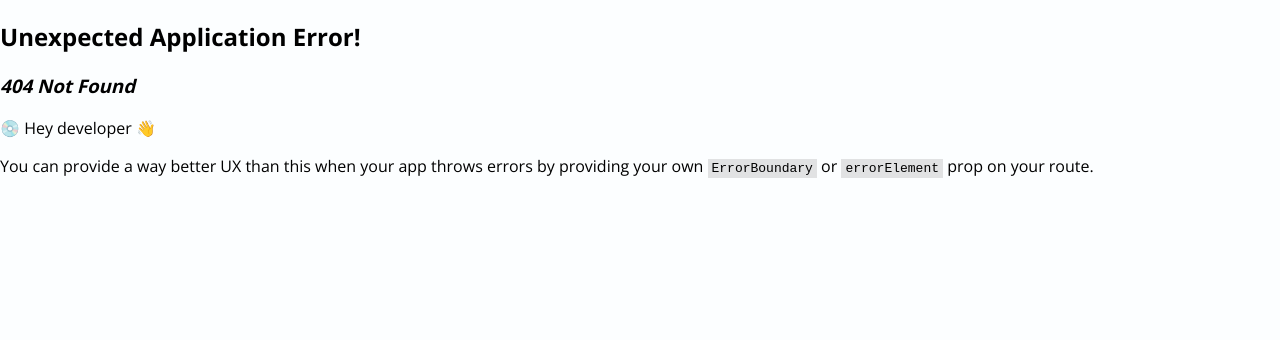
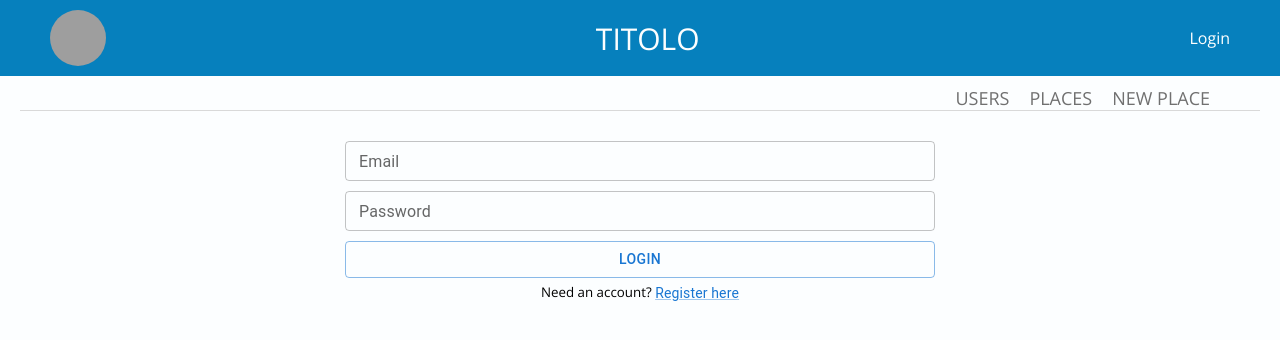
Before and after one commit to paolo-isella/react-app-viaggi, a React (Create React App) app: page /auth in a window 1280 px wide. Before the commit this address had no page. Shown: the top 340 px of the page. Built offline with nearby package versions, Linux system fonts and the light colour scheme; grey boxes are pictures that could not be loaded.

Commit message:
form aggiunta e modifica + auth + authctx + protectedRoutes

```diff
--- a/src/App.tsx
+++ b/src/App.tsx
@@ -1,7 +1,12 @@
+import AuthContextProvider from "./shared/context/AuthContext";
 import RouterComponent from "./shared/RouterComponent";
 
 function App() {
-  return <RouterComponent />;
+  return (
+    <AuthContextProvider>
+      <RouterComponent />
+    </AuthContextProvider>
+  );
 }
 
 export default App;
--- a/src/places/components/PlaceItem.tsx
+++ b/src/places/components/PlaceItem.tsx
@@ -7,6 +7,7 @@ import {
   Typography,
 } from "@mui/material";
 import { Box } from "@mui/system";
+import { NavLink } from "react-router-dom";
 import { Place } from "../pages/UserPlaces";
 
 const PlaceItem = ({ place }: { place: Place }) => {
@@ -39,7 +40,9 @@ const PlaceItem = ({ place }: { place: Place }) => {
         sx={{ justifyContent: "center", padding: "0px 10px 10px 10px" }}
       >
         <Button size="small">VIEW ON MAP</Button>
-        <Button size="small">EDIT</Button>
+        <NavLink style={{ textDecoration: "none" }} to={`${place.id}`}>
+          <Button size="small">EDIT</Button>
+        </NavLink>
         <Button size="small">DELETE</Button>
       </CardActions>
     </Card>
--- a/src/places/pages/NewPlace.tsx
+++ b/src/places/pages/NewPlace.tsx
@@ -1,7 +1,70 @@
-import React from "react";
+import { Button, FormControl, TextField } from "@mui/material";
+import { Box } from "@mui/system";
+import { useForm } from "react-hook-form";
+import { NavLink } from "react-router-dom";
+
+export type PlaceType = {
+  title: string | undefined;
+  description: string | undefined;
+  address?: string | undefined;
+};
 
 const NewPlace = () => {
-  return <h2>NewPlace Works!</h2>;
+  const { handleSubmit, register } = useForm<PlaceType>({
+    mode: "onChange",
+    reValidateMode: "onChange",
+    defaultValues: {
+      title: undefined,
+      description: undefined,
+      address: undefined,
+    },
+  });
+
+  const onHandleSubmitHandler = (input: PlaceType) => {
+    console.log(input);
+  };
+
+  return (
+    <Box
+      sx={{
+        display: "flex",
+        flexDirection: "column",
+        justifyContent: "center",
+        alignItems: "center",
+        padding: "0px 50px",
+        gap: "5px",
+      }}
+    >
+      <FormControl sx={{ gap: "10px", width: "50%" }}>
+        <TextField
+          type="text"
+          label="Title"
+          size="small"
+          {...register("title", { required: true })}
+        />
+        <TextField
+          label="Description"
+          multiline
+          rows={4}
+          {...register("description", { required: true })}
+        />
+        <TextField
+          type="text"
+          label="Address"
+          size="small"
+          {...register("address", { required: true })}
+        />
+        <Button
+          variant="outlined"
+          color="primary"
+          type="submit"
+          onClick={handleSubmit(onHandleSubmitHandler)}
+        >
+          ADD PLACE
+        </Button>
+      </FormControl>
+    </Box>
+  );
 };
 
 export default NewPlace;
--- /dev/null
+++ b/src/places/pages/UpdatePlace.tsx
@@ -0,0 +1,97 @@
+import { Box, Button, FormControl, TextField } from "@mui/material";
+import { useForm } from "react-hook-form";
+import { useParams } from "react-router-dom";
+import { PlaceType } from "./NewPlace";
+
+const DUMMY_PLACES = [
+  {
+    id: "p1",
+    title: "Empire State Building",
+    description: "One of the most famous sky scrapers in the world!",
+    imageUrl:
+      "https://upload.wikimedia.org/wikipedia/commons/thumb/d/df/NYC_Empire_State_Building.jpg/640px-NYC_Empire_State_Building.jpg",
+    address: "20 W 34th St, New York, NY 10001",
+    location: {
+      lat: 40.7484405,
+      lng: -73.9878584,
+    },
+    creator: "u1",
+  },
+  {
+    id: "p2",
+    title: "Empire State Building",
+    description: "One of the most famous sky scrapers in the world!",
+    imageUrl:
+      "https://upload.wikimedia.org/wikipedia/commons/thumb/d/df/NYC_Empire_State_Building.jpg/640px-NYC_Empire_State_Building.jpg",
+    address: "20 W 34th St, New York, NY 10001",
+    location: {
+      lat: 40.7484405,
+      lng: -73.9878584,
+    },
+    creator: "u2",
+  },
+];
+
+const UpdatePlace = () => {
+  const placeId = useParams().placeId;
+  const identifiedPlace = DUMMY_PLACES.find((p) => p.id === placeId);
+
+  const { handleSubmit, register } = useForm<PlaceType>({
+    mode: "onChange",
+    reValidateMode: "onChange",
+    defaultValues: {
+      title: identifiedPlace?.title,
+      description: identifiedPlace?.description,
+    },
+  });
+
+  if (!identifiedPlace) {
+    return (
+      <div className="center">
+        <h2>Could not find place!</h2>
+      </div>
+    );
+  }
+
+  const onHandleSubmitHandler = (input: PlaceType) => {
+    console.log(input);
+  };
+
+  return (
+    <Box
+      sx={{
+        display: "flex",
+        flexDirection: "column",
+        justifyContent: "center",
+        alignItems: "center",
+        padding: "0px 50px",
+        gap: "5px",
+      }}
+    >
+      <FormControl sx={{ gap: "10px", width: "50%" }}>
+        <TextField
+          type="text"
+          label="Title"
+          size="small"
+          {...register("title", { required: true })}
+        />
+        <TextField
+          label="Description"
+          multiline
+          rows={4}
+          {...register("description", { required: true })}
+        />
+        <Button
+          variant="outlined"
+          color="primary"
+          type="submit"
+          onClick={handleSubmit(onHandleSubmitHandler)}
+        >
+          ADD PLACE
+        </Button>
+      </FormControl>
+    </Box>
+  );
+};
+
+export default UpdatePlace;
--- a/src/shared/Header.tsx
+++ b/src/shared/Header.tsx
@@ -1,7 +1,12 @@
-import { Avatar, Box } from "@mui/material";
-import { NavLink } from "react-router-dom";
+import { Avatar, Box, Link } from "@mui/material";
+import { useContext } from "react";
+import { NavLink, useNavigate } from "react-router-dom";
+import { AuthContext } from "./context/AuthContext";
 
 const Header = () => {
+  const { isLogged, logout } = useContext(AuthContext);
+  const navigate = useNavigate();
+
   return (
     <Box
       sx={{
@@ -20,11 +25,25 @@ const Header = () => {
           sx={{ width: 56, height: 56 }}
         />
       </NavLink>
-
       <Box sx={{ fontSize: "30px" }}>TITOLO</Box>
-      <NavLink style={{ textDecoration: "none", color: "white" }} to="/auth">
-        {(navData) => (navData.isActive ? <b>Login</b> : "Login")}
-      </NavLink>
+      {isLogged && (
+        <Link
+          style={{ textDecoration: "none", color: "white" }}
+          component="button"
+          variant="body2"
+          onClick={() => {
+            logout();
+            navigate("/");
+          }}
+        >
+          Logout
+        </Link>
+      )}
+      {!isLogged && (
+        <NavLink style={{ textDecoration: "none", color: "white" }} to="/auth">
+          {(navData) => (navData.isActive ? "Login" : "Login")}
+        </NavLink>
+      )}
     </Box>
   );
 };
--- a/src/shared/NavigationMenu.tsx
+++ b/src/shared/NavigationMenu.tsx
@@ -25,12 +25,10 @@ const NavigationMenu = () => {
           </li>
           <li>
             <NavLink
-              to="/places/new"
+              to="/u1/places-new"
               className={(navData) => (navData.isActive ? classes.active : "")}
             >
-              {(navData) =>
-                navData.isActive ? <b>NEW PLACES</b> : "NEW PLACES"
-              }
+              {(navData) => (navData.isActive ? <b>NEW PLACE</b> : "NEW PLACE")}
             </NavLink>
           </li>
           <li></li>
--- a/src/shared/RouterComponent.tsx
+++ b/src/shared/RouterComponent.tsx
@@ -5,16 +5,23 @@ import {
   RouterProvider,
 } from "react-router-dom";
 import NewPlace from "../places/pages/NewPlace";
+import UpdatePlace from "../places/pages/UpdatePlace";
 import UserPlaces from "../places/pages/UserPlaces";
+import Auth from "../user/pages/Auth";
+import ProtectedRoutes from "../user/pages/ProtectedRoutes";
 import Users from "../user/pages/Users";
 import MainLayout from "./MainLayout";
 
 const router = createBrowserRouter(
   createRoutesFromElements(
-    <Route path="/" element={<MainLayout />}>
+    <Route element={<MainLayout />}>
       <Route path="/" element={<Users />} />
-      <Route path="/:userId/places" element={<UserPlaces />} />
-      <Route path="/places/new" element={<NewPlace />} />
+      <Route path="/auth" element={<Auth />} />
+      <Route path="/:userId" element={<ProtectedRoutes />}>
+        <Route path="places" element={<UserPlaces />} />
+        <Route path="places-new" element={<NewPlace />} />
+        <Route path="places/:placeId" element={<UpdatePlace />} />
+      </Route>
     </Route>
   )
 );
--- /dev/null
+++ b/src/shared/context/AuthContext.tsx
@@ -0,0 +1,38 @@
+import { createContext, PropsWithChildren, useCallback, useState } from "react";
+
+type AuthType = {
+  isLogged: boolean;
+  userId: string | undefined;
+  login: () => void;
+  logout: () => void;
+};
+
+export const AuthContext = createContext<AuthType>({
+  isLogged: false,
+  userId: undefined,
+  login: () => {},
+  logout: () => {},
+});
+
+const AuthContextProvider = ({ children }: PropsWithChildren) => {
+  const [isLogged, setIsLogged] = useState(false);
+  const [userId, setuserId] = useState<string>();
+
+  const login = useCallback(() => {
+    setIsLogged(true);
+    setuserId("u1");
+  }, []);
+
+  const logout = useCallback(() => {
+    setIsLogged(false);
+    setuserId(undefined);
+  }, []);
+
+  return (
+    <AuthContext.Provider value={{ isLogged, userId, login, logout }}>
+      {children}
+    </AuthContext.Provider>
+  );
+};
+
+export default AuthContextProvider;
--- a/src/user/components/UserItem.tsx
+++ b/src/user/components/UserItem.tsx
@@ -4,7 +4,7 @@ import { User } from "../pages/Users";
 
 const UserItem = ({ user }: { user: User }) => {
   return (
-    <NavLink style={{ textDecoration: "none" }} to={`/${user.id}/places`}>
+    <NavLink style={{ textDecoration: "none" }} to={`${user.id}/places`}>
       <Card
         sx={{
           background: "#0680bd",
--- /dev/null
+++ b/src/user/pages/Auth.tsx
@@ -0,0 +1,115 @@
+import { Box, FormControl, TextField, Button, Link } from "@mui/material";
+import { useContext, useState } from "react";
+import { useForm } from "react-hook-form";
+import { useLocation, useNavigate } from "react-router-dom";
+import { AuthContext } from "../../shared/context/AuthContext";
+
+export type LoginType = {
+  name: string | undefined;
+  email: string | undefined;
+  password: string | undefined;
+};
+
+const Auth = () => {
+  const state = useLocation().state as { isLogin: boolean };
+  const [isLogin, setIsLogin] = useState(state?.isLogin ?? true);
+
+  const authCtx = useContext(AuthContext);
+  const navigate = useNavigate();
+
+  const { handleSubmit, register } = useForm<LoginType>({
+    mode: "onChange",
+    reValidateMode: "onChange",
+    defaultValues: {
+      name: undefined,
+      email: undefined,
+      password: undefined,
+    },
+  });
+
+  const onHandleSubmitHandler = (input: LoginType) => {
+    if (isLogin) {
+      authCtx.login();
+      navigate("/");
+    } else {
+      console.log("not isLogin");
+    }
+  };
+
+  return (
+    <Box
+      sx={{
+        display: "flex",
+        flexDirection: "column",
+        justifyContent: "center",
+        alignItems: "center",
+        padding: "0px 50px",
+        gap: "5px",
+      }}
+    >
+      <FormControl sx={{ gap: "10px", width: "50%" }}>
+        {!isLogin && (
+          <TextField
+            type="text"
+            label="name"
+            size="small"
+            {...register("name", { required: true, minLength: 5 })}
+          />
+        )}
+        <TextField
+          type="text"
+          label="Email"
+          size="small"
+          {...register("email", {
+            required: true,
+            pattern:
+              /^[a-zA-Z0-9]+(?:\.[a-zA-Z0-9]+)*@[a-zA-Z0-9]+(?:\.[a-zA-Z0-9]+)$/,
+          })}
+        />
+        <TextField
+          type="text"
+          label="Password"
+          size="small"
+          {...register("password", { required: true, minLength: 5 })}
+        />
+        <Button
+          variant="outlined"
+          color="primary"
+          type="submit"
+          onClick={handleSubmit(onHandleSubmitHandler)}
+        >
+          {isLogin ? "LOGIN" : "REGISTER"}
+        </Button>
+      </FormControl>
+      <small>
+        {isLogin && (
+          <>
+            Need an account?{" "}
+            <Link
+              component="button"
+              variant="body2"
+              onClick={() => {
+                setIsLogin((oldValue) => !oldValue);
+              }}
+            >
+              Register here
+            </Link>
+          </>
+        )}
+        {!isLogin && (
+          <Link
+            component="button"
+            variant="body2"
+            onClick={() => {
+              setIsLogin((oldValue) => !oldValue);
+            }}
+          >
+            Back to login
+          </Link>
+        )}
+      </small>
+    </Box>
+  );
+};
+
+export default Auth;
--- /dev/null
+++ b/src/user/pages/ProtectedRoutes.tsx
@@ -0,0 +1,18 @@
+import { useContext, useEffect } from "react";
+import { Outlet, useNavigate } from "react-router-dom";
+import { AuthContext } from "../../shared/context/AuthContext";
+
+const ProtectedRoutes = () => {
+  const { isLogged } = useContext(AuthContext);
+  const navigate = useNavigate();
+
+  useEffect(() => {
+    if (!isLogged) {
+      navigate("/auth");
+    }
+  }, [isLogged, navigate]);
+
+  return <Outlet />;
+};
+
+export default ProtectedRoutes;
```
